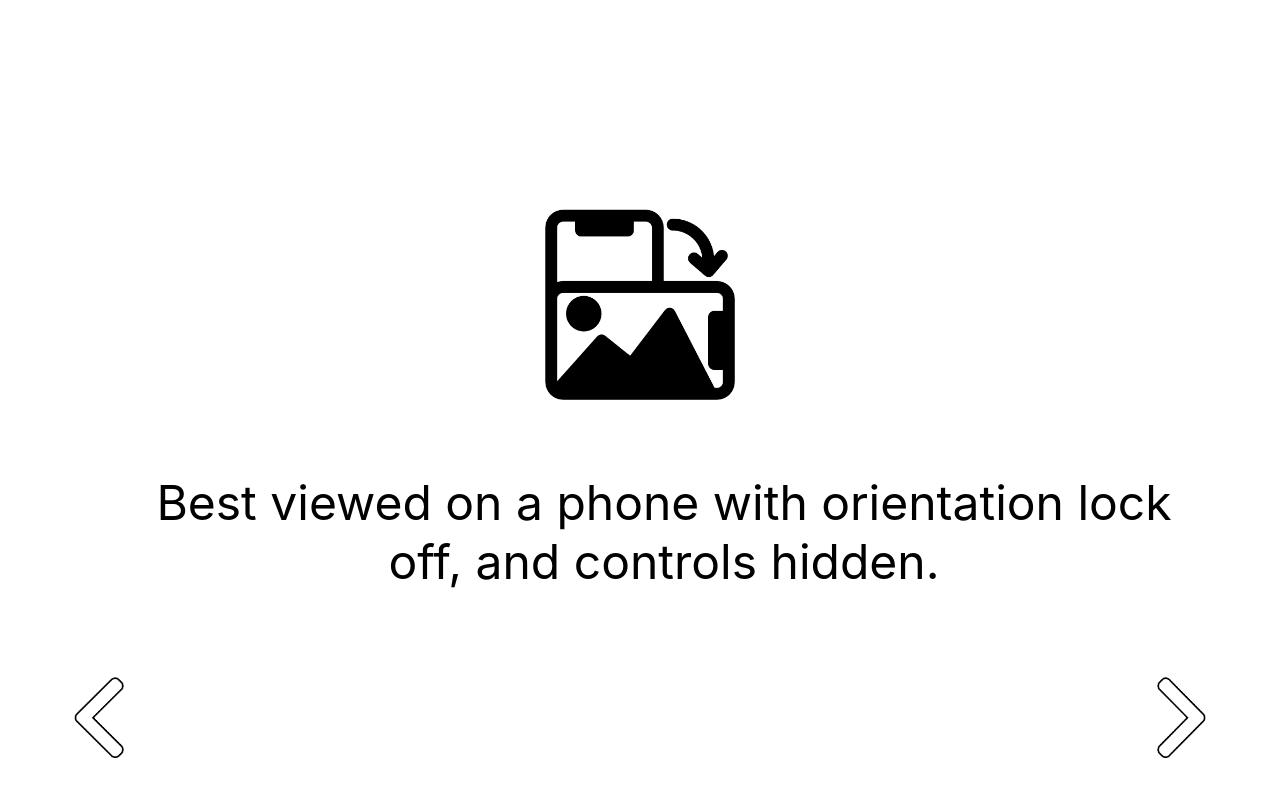
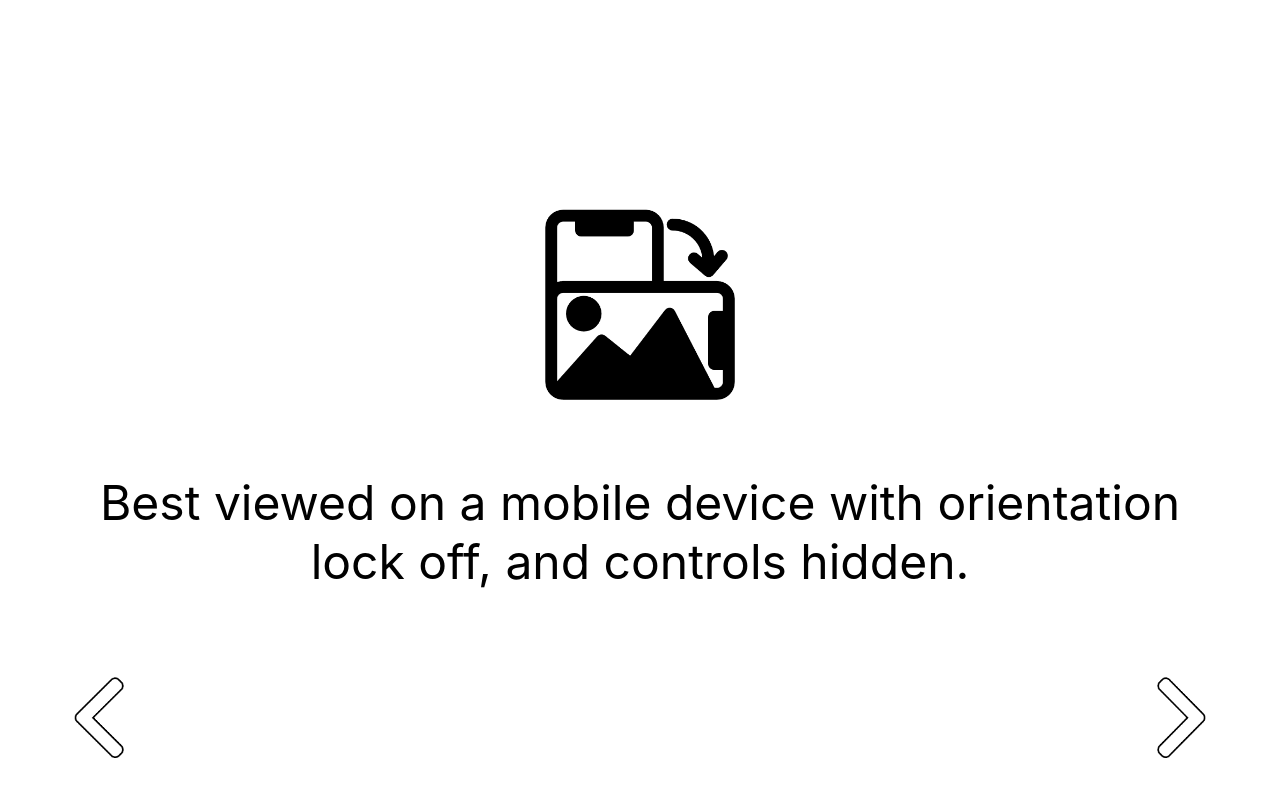
Before and after one commit to mtsanford/essentialrect-demo, a React (Create React App) app: page / in a window 1280 px wide. Both pictures are taken after a click on the element 1181 px from the left and 722 px from the top of the page. Shown: the top 796 px of the page. Built offline with nearby package versions, Linux system fonts and the light colour scheme.

Commit message:
text polishing

```diff
--- a/src/App.css
+++ b/src/App.css
@@ -107,7 +107,7 @@ body {
   margin-block-start: 0px;
   margin-block-end: 0px;
   margin-top: 0.5em;
-  margin-left: 3em;
+  margin-left: 2em;
   margin-right: 2em;
   color: black;
 }
--- a/src/App.tsx
+++ b/src/App.tsx
@@ -99,7 +99,7 @@ function ScreenRecommendation() {
     <div className="screen-recommendation-wrapper">
       <img src={rotateLandscapeLarge} alt="" />
       <p>
-        Best viewed on a phone with orientation lock off, and controls hidden.
+        Best viewed on a mobile device with orientation lock off, and controls hidden.
       </p>
     </div>
   );
--- a/src/slides.js
+++ b/src/slides.js
@@ -9,27 +9,26 @@ const slides = [
     url: "./images/sf_houseboats.jpg",
     essentialRect: {"left":675,"top":105,"width":536,"height":754},
     type: "essentialRect",
-    caption: "Agnostic composition means images looking good when fitted in different ascpect ratios",
+    caption: "Agnostic composition means images looking good when fitted into different ascpect ratios",
     requireRotate: true,
   },
   {
     url: "./images/bali_surfers.jpg",
     essentialRect: {"left":672,"top":88,"width":528,"height":809},
     type: "essentialRect",
-    caption: "Ultimately we have no control of what screens our images are shown on.",
+    caption: "Our images may be viewed in different presentation environments.",
     requireRotate: true,
   },
   {
     url: "./images/ocean_view.jpg",
     essentialRect: {"left":213,"top":257,"width":666,"height":552},
     type: "essentialRect",
-    caption: "So why not let them look good anywhere?",
+    caption: "essentialRect allows them to look good anywhere.",
   },
   {
     type: "text",
     title: "What's going on?",
-    text: `Agnostic compostion can be achieved by creating metadata for an image descibing its essential rectangle (essentialRect).
-The essentialRect will guaranteed to be shown, and the rest of the image is considered 'nice to have',
+    text: `Each image has metadata that descibes its essential rectangle (essentialRect), that is guaranteed to be visible. The rest of the image is considered 'nice to have',
 and used to fill the remaining display area.`
   },
   {
@@ -41,7 +40,7 @@ and used to fill the remaining display area.`
     url: "./images/sax.jpg",
     essentialRect: { left: 825, top: 75, width: 621, height: 755 },
     type: "essentialRect",
-    caption: "The essentialRect is fit to the display area, with the remainder of the image being shown as space allows."
+    caption: "The essentialRect is fit to the display area and centered as much as possible. The remainder of the image is shown as space allows."
   },
   {
     type: "logo",
```
